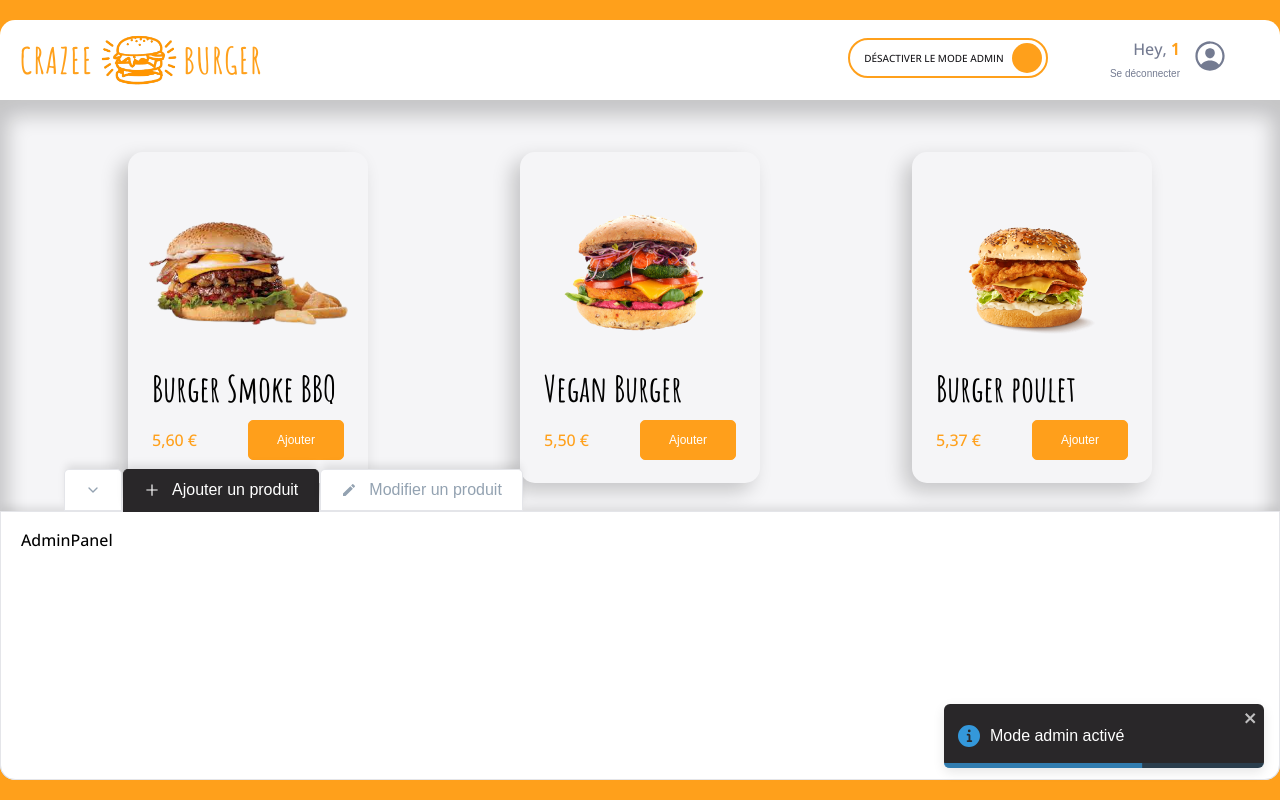
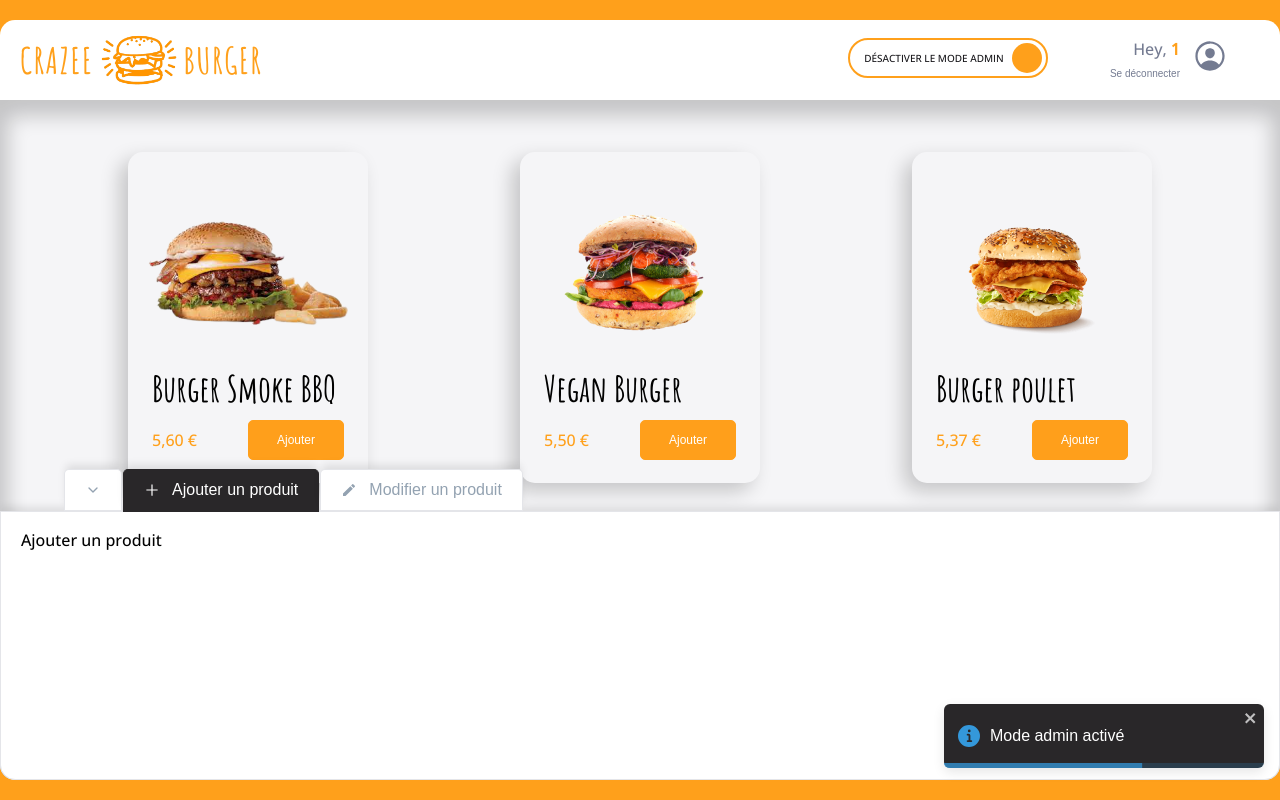
Before and after one commit to Martins-Anthony/crazee-burger, a React (Vite) app: page /order/1 in a window 1280 px wide. Both pictures are taken after a click on the label 947 px from the left and 58 px from the top of the page. Built offline with nearby package versions, Linux system fonts and the light colour scheme; grey boxes are pictures that could not be loaded.

Commit message:
✨  F07: ADMIN > enhance AdminPanel with dynamic tab selection and context integration

```diff
--- a/src/components/pages/order/Main/Admin/AdminPanel.jsx
+++ b/src/components/pages/order/Main/Admin/AdminPanel.jsx
@@ -1,8 +1,16 @@
 import styled from 'styled-components'
 import { theme } from '../../../../../theme'
+import { useContext } from 'react'
+import OrderContext from '../../../../../context/OrderContext'
+import { getTabsConfig, getTabsSelected } from './getTabsConfig'
 
 export default function AdminPanel() {
-  return <AdminPanelStyled>AdminPanel</AdminPanelStyled>
+  const { currentTabSelected } = useContext(OrderContext)
+
+  const tabs = getTabsConfig
+  const tabSelected = getTabsSelected(tabs, currentTabSelected)
+
+  return <AdminPanelStyled>{tabSelected && tabSelected.label}</AdminPanelStyled>
 }
 
 const AdminPanelStyled = styled.div`
--- a/src/components/pages/order/Main/Admin/AdminTabs.jsx
+++ b/src/components/pages/order/Main/Admin/AdminTabs.jsx
@@ -15,7 +15,7 @@ export default function AdminTabs() {
     setCurrentTabSelected(tabSelected)
   }
 
-  const tabs = getTabsConfig()
+  const tabs = getTabsConfig
 
   return (
     <AdminTabsStyled>
--- a/src/components/pages/order/Main/Admin/getTabsConfig.jsx
+++ b/src/components/pages/order/Main/Admin/getTabsConfig.jsx
@@ -1,7 +1,7 @@
 import { AiOutlinePlus } from 'react-icons/ai'
 import { MdModeEditOutline } from 'react-icons/md'
 
-export const getTabsConfig = () => [
+export const getTabsConfig = [
   {
     id: 'add',
     label: 'Ajouter un produit',
@@ -13,3 +13,7 @@ export const getTabsConfig = () => [
     Icon: <MdModeEditOutline />,
   },
 ]
+
+export const getTabsSelected = (tabs, currentTabSelected) => {
+  return tabs.find(tab => tab.id === currentTabSelected)
+}
```
